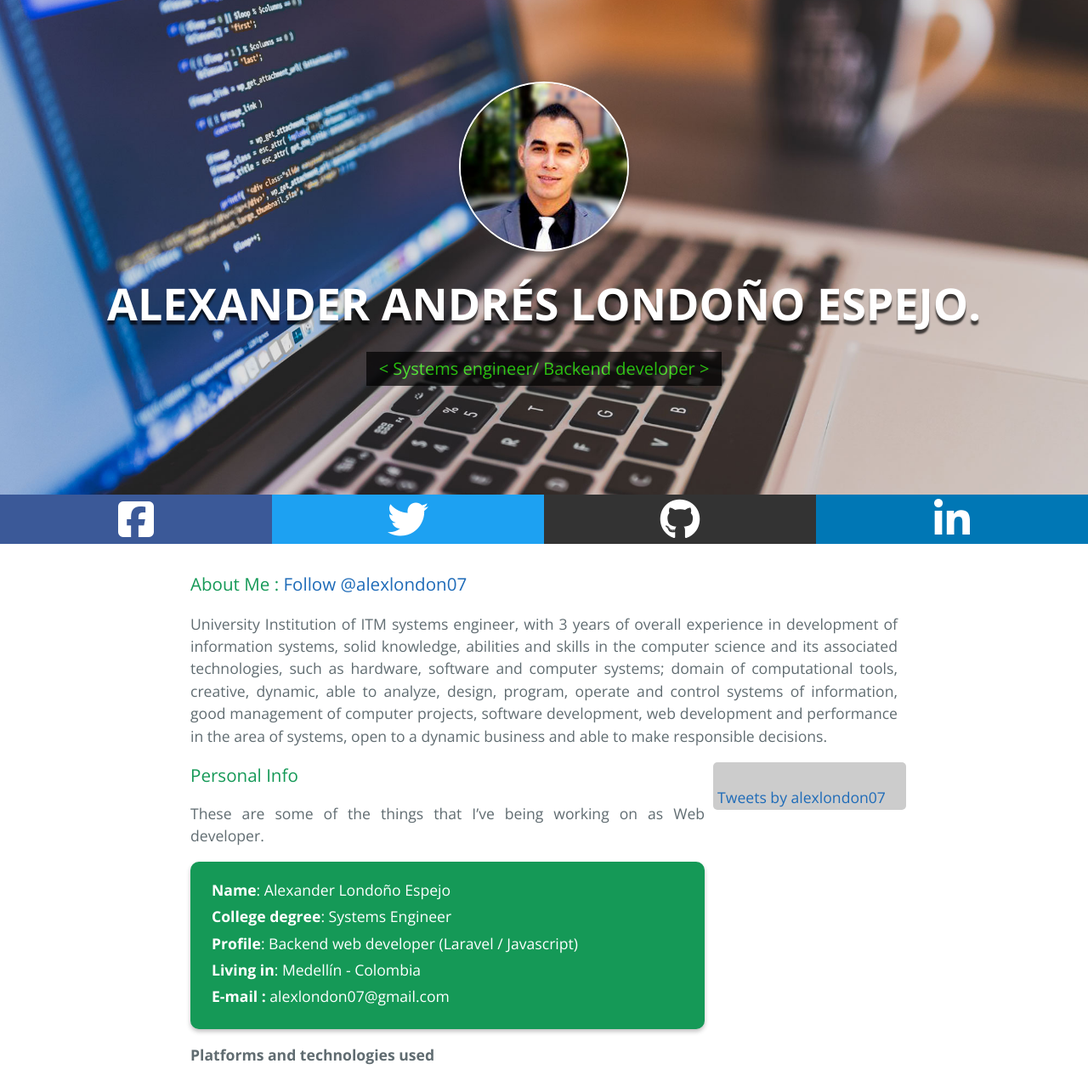
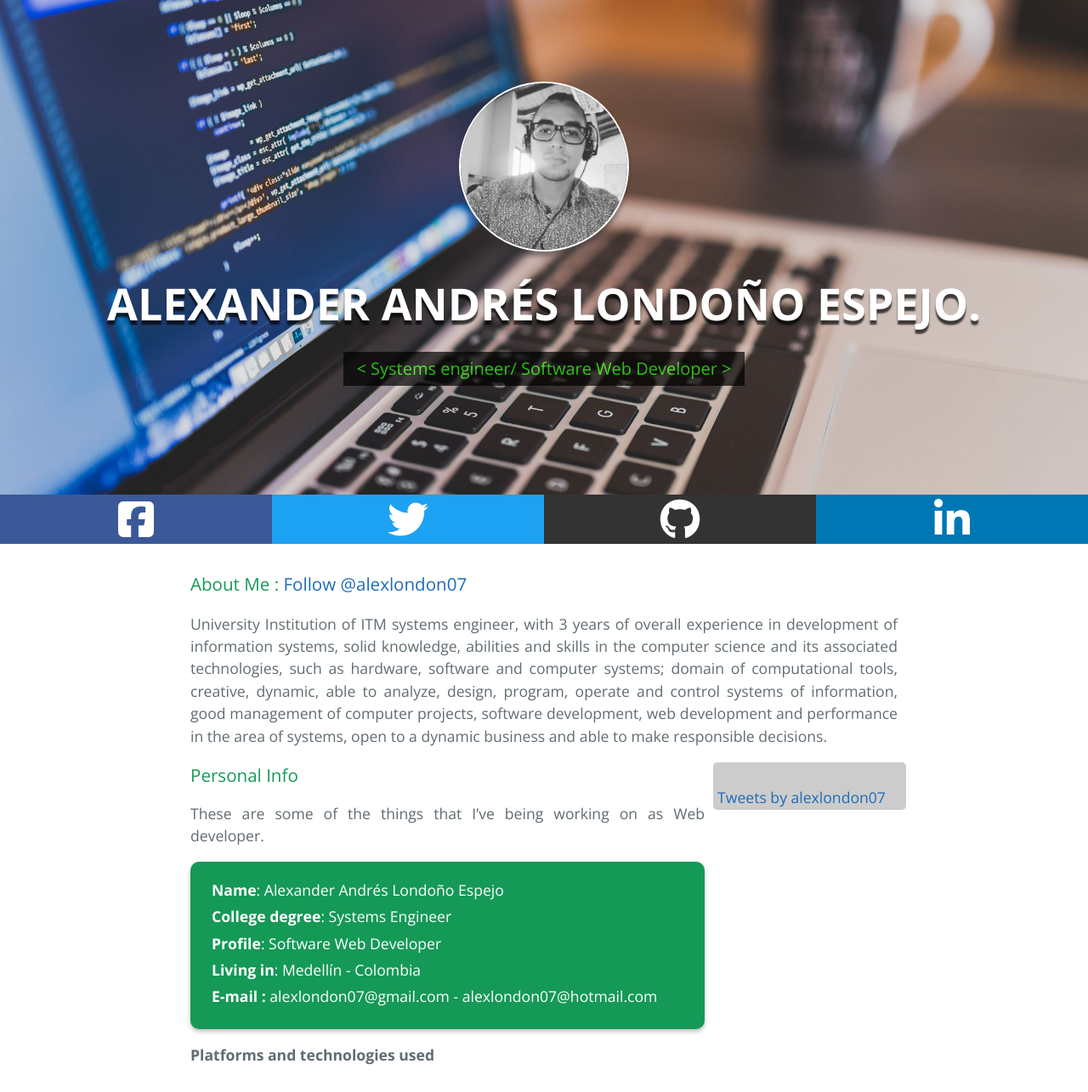
Before and after one commit to alexlondon07/alexlondon07.github.io, a plain HTML site: page index.html in a window 1280 px wide. Shown: the top 1285 px of the page at 85% size. Drawn offline with nearby package versions, Linux system fonts and the light colour scheme; a script that the page names is missing.

Commit message:
se agrega nueva foto de perfil

```diff
--- a/index.html
+++ b/index.html
@@ -37,12 +37,12 @@
 
             <!-- Img de perfil -->
             <figure>
-                <img src="images/alex.jpg" class="img-perfil" alt="Alexander Londoño - Imagen Perfil">
+                <img src="images/alex2.jpeg" class="img-perfil" alt="Alexander Londoño - Imagen Perfil">
             </figure>
             <!--Fin Img de perfil -->
 
             <h1 class="project-name">Alexander Andrés <span> Londoño Espejo.</span></h1>
-            <h2 class="project-tagline">< Systems engineer/ Backend developer ></h2>
+            <h2 class="project-tagline">< Systems engineer/ Software Web Developer ></h2>
             <ul class="infoTools">
                 <!-- Redes -->
                 <li class="infoToolsItem info-colorFb">
@@ -76,11 +76,11 @@
                         <div class="">
                             <p>These are some of the things&nbsp;that I’ve being working on as Web developer.</p>
                             <article class="box-InfoPrin">
-                                <p><strong>Name</strong>: Alexander Londoño Espejo</p>
+                                <p><strong>Name</strong>: Alexander Andrés Londoño Espejo</p>
                                 <p><strong>College degree</strong>:&nbsp;Systems Engineer</p>
-                                <p><strong>Profile</strong>: Backend web developer (Laravel / Javascript)</p>
+                                <p><strong>Profile</strong>: Software Web Developer</p>
                                 <p><strong>Living in</strong>: Medellín - Colombia</p>
-                                <p><strong>E-mail :</strong> alexlondon07@gmail.com</p>
+                                <p><strong>E-mail :</strong> alexlondon07@gmail.com - alexlondon07@hotmail.com</p>
                             </article>
                <!--              <p><strong>Platforms and technologies used </strong></p>
                             <article class="box-InfoSeg">
@@ -334,11 +334,6 @@
             </ul>
             <!-- Fin Diplomas, Cursos realizados -->
 
-            <!-- <h3><a id="authors-and-contributors" class="anchor" href="#authors-and-contributors" aria-hidden="true"><span aria-hidden="true" class="octicon octicon-link"></span></a>Authors and Contributors</h3>
-            <p>You can <a href="https://help.github.com/articles/basic-writing-and-formatting-syntax/#mentioning-users-and-teams" class="user-mention">@mention</a> a GitHub username to generate a link to their profile. The resulting <code>&lt;a&gt;</code> element will link to the contributor’s GitHub Profile. For example: In 2007, Chris Wanstrath (<a href="https://github.com/defunkt" class="user-mention">@defunkt</a>), PJ Hyett (<a href="https://github.com/pjhyett" class="user-mention">@pjhyett</a>), and Tom Preston-Werner (<a href="https://github.com/mojombo" class="user-mention">@mojombo</a>) founded GitHub.</p>
-            <h3><a id="support-or-contact" class="anchor" href="#support-or-contact" aria-hidden="true"><span aria-hidden="true" class="octicon octicon-link"></span></a>Support or Contact</h3>
-            <p>Having trouble with Pages? Check out our <a href="https://help.github.com/pages">documentation</a> or <a href="https://github.com/contact">contact support</a> and we’ll help you sort it out.</p>
-
             <footer class="site-footer">
                 <span class="site-footer-credits">This page was generated by <a href="https://pages.github.com">GitHub Pages</a> using the <a href="https://github.com/jasonlong/cayman-theme">Cayman theme</a> by <a href="https://twitter.com/jasonlong">Jason Long</a>.</span>
             </footer> -->
```
Also changed, not shown: images/alex2.jpeg (added).
